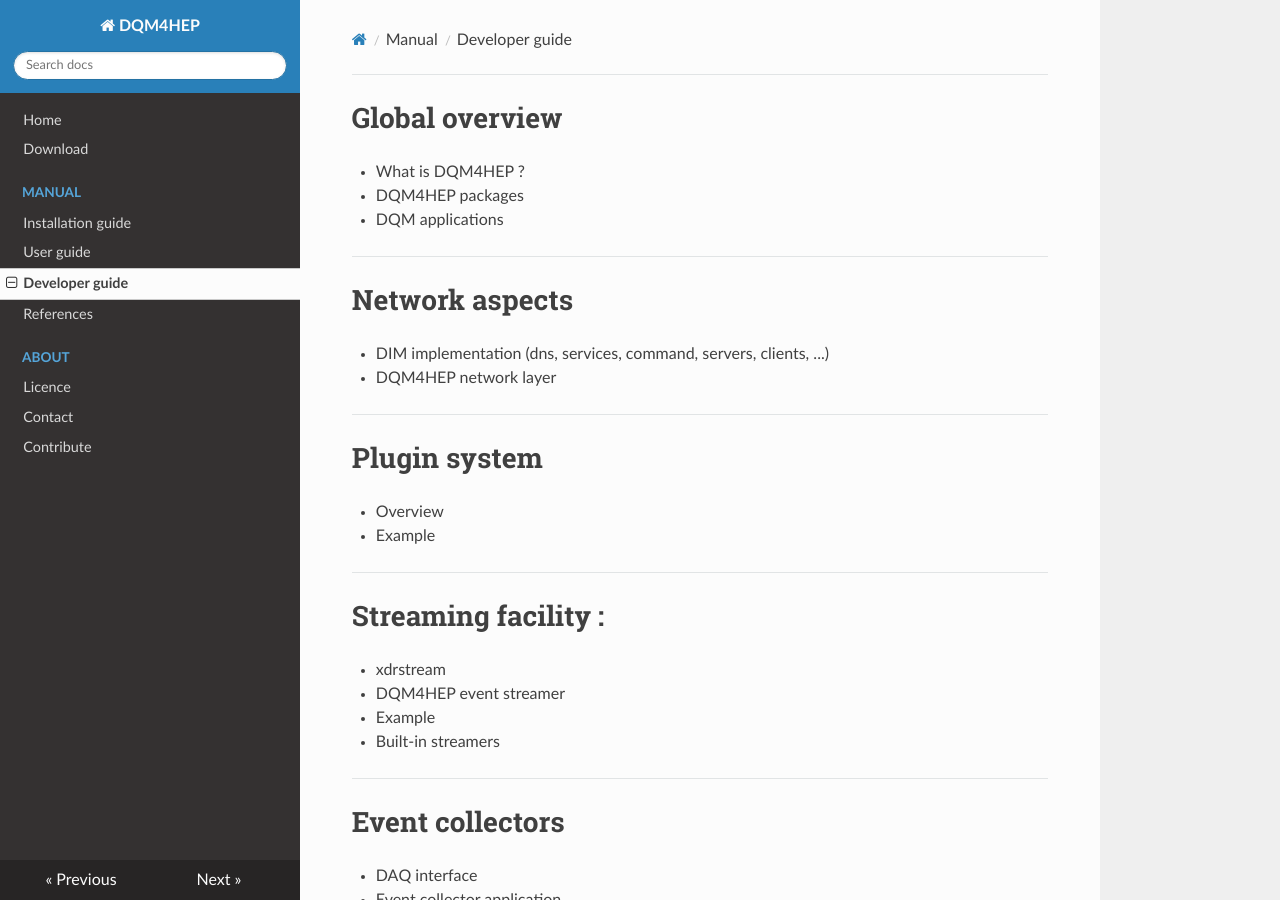
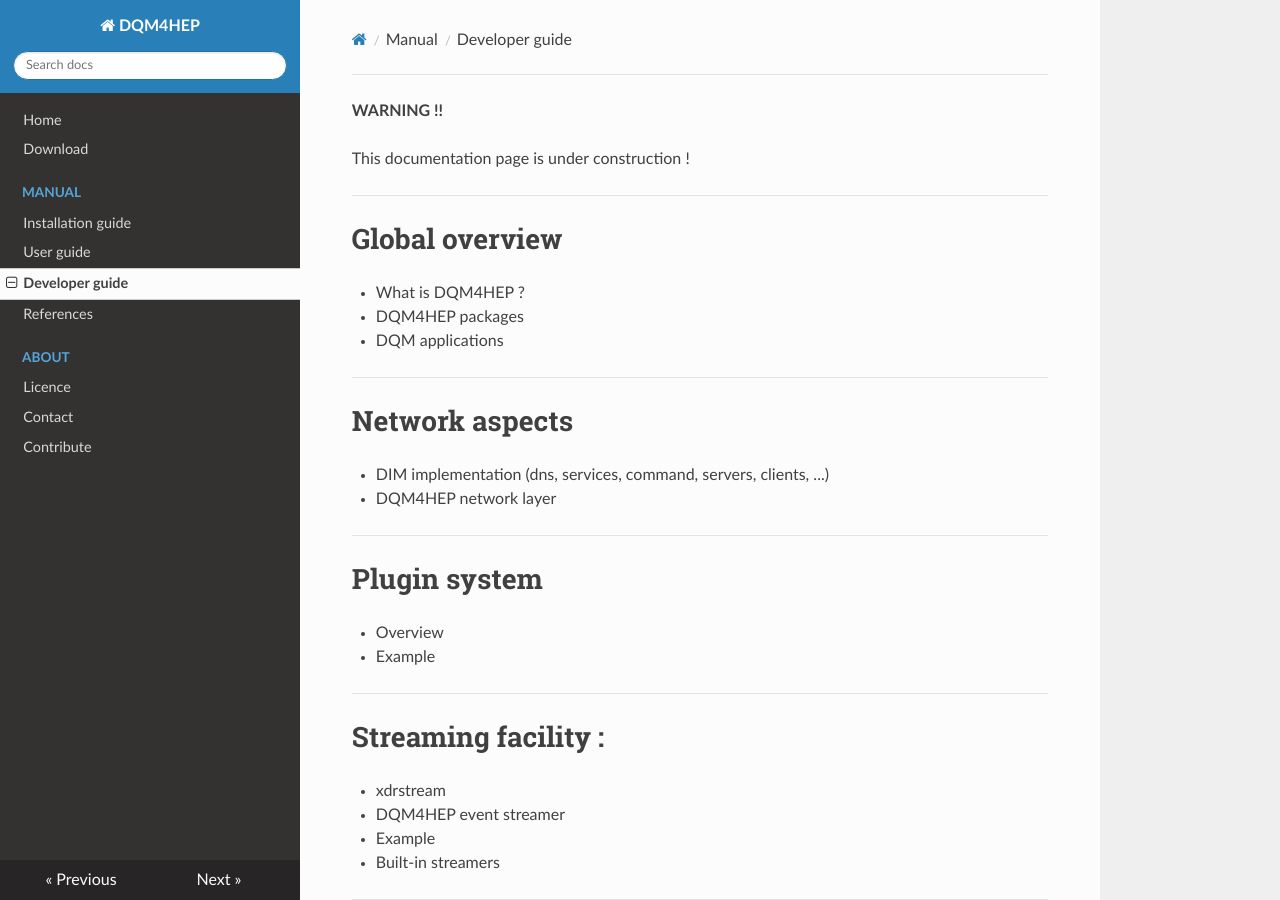
Before and after one commit to tcoates3/dqm4hep-doc, an MkDocs documentation site: the page built from docs/manual/devguide.md, in a window 1280 px wide and 900 px high. Built offline with MkDocs 1.6.1, drawn with Linux system fonts in a browser that asks for light colours; nearby versions of some CDN libraries; old or Windows-style settings are respelled for this version of MkDocs.

Commit message:
warning added

```diff
--- a/docs/manual/devguide.md
+++ b/docs/manual/devguide.md
@@ -1,4 +1,8 @@
+**WARNING !!**
 
+This documentation page is under construction !
+
+---
 # Global overview
 
 - What is DQM4HEP ?
```
